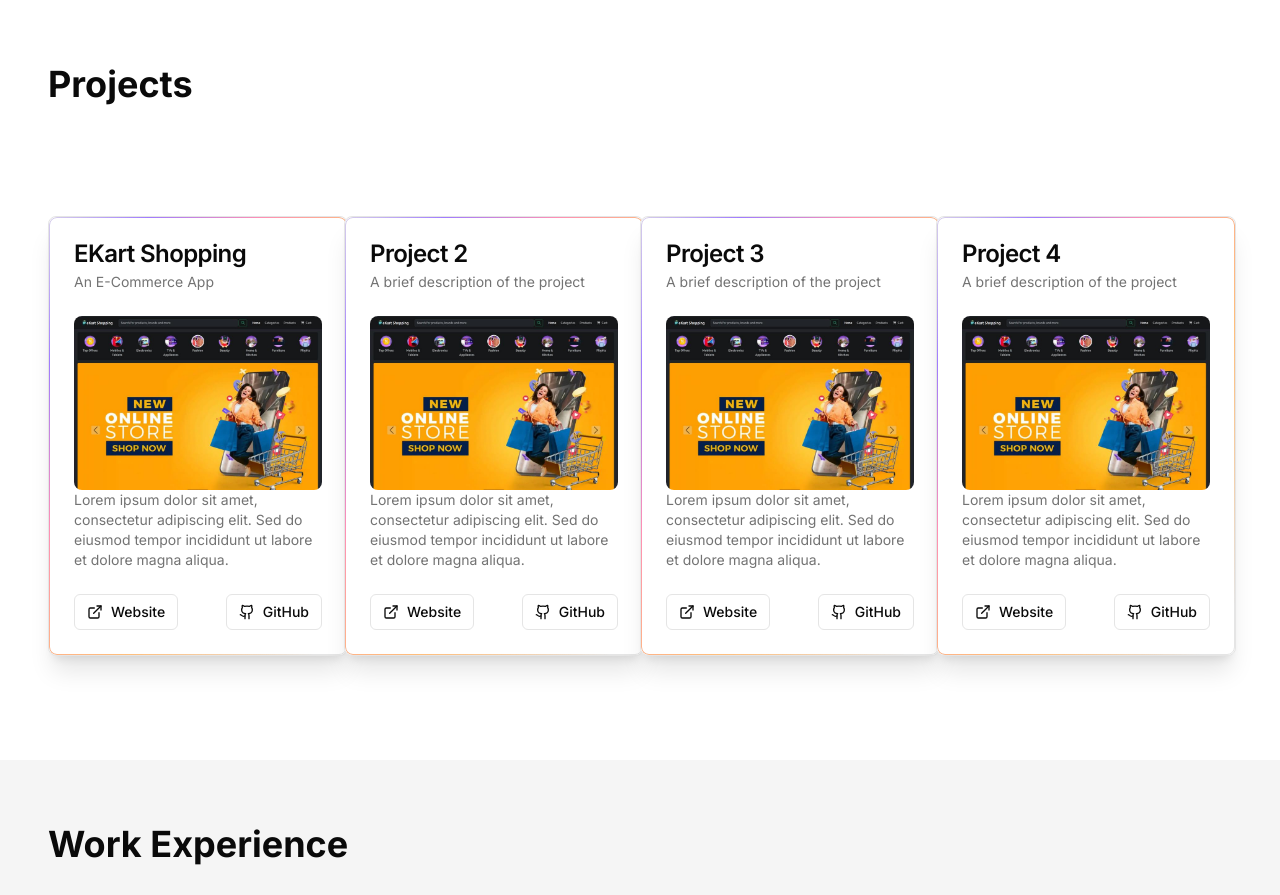
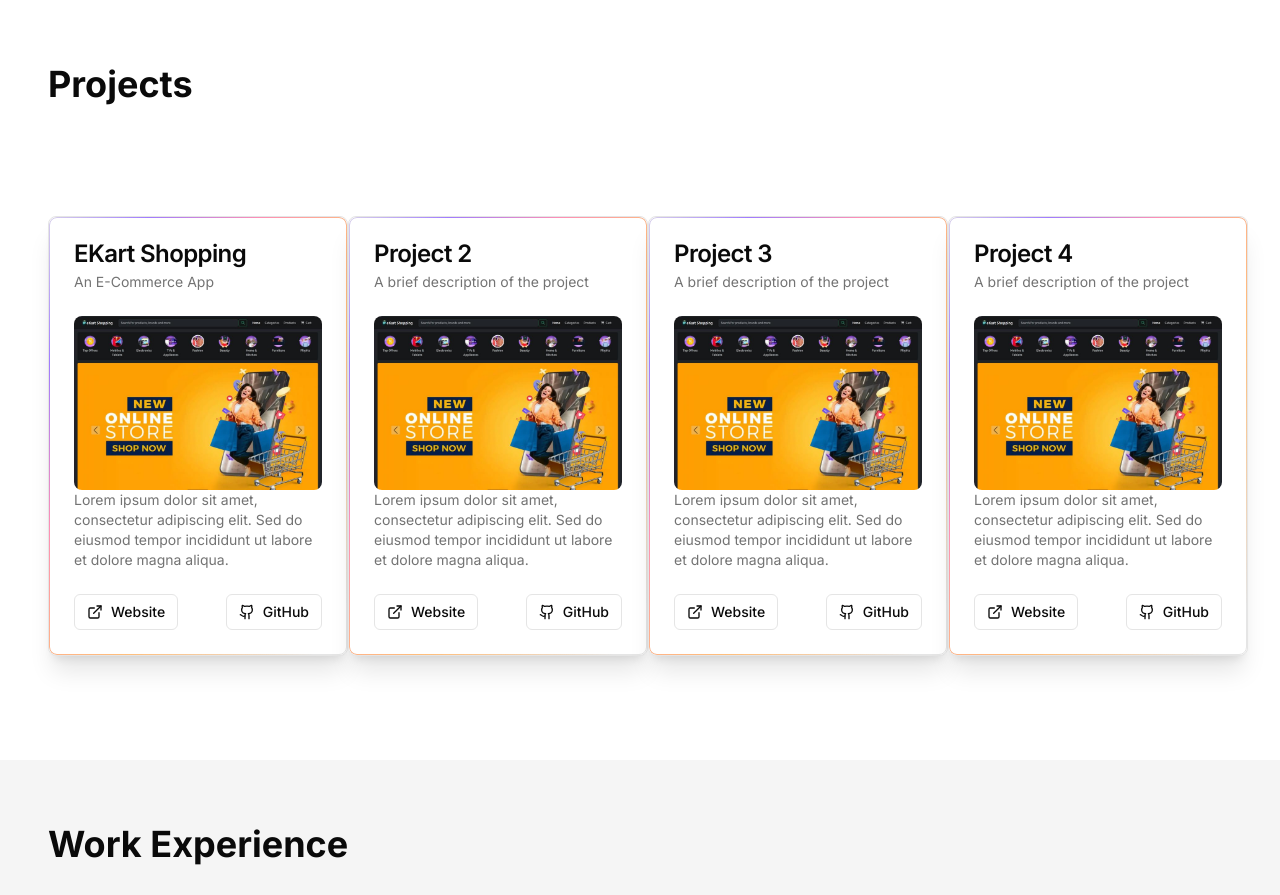
Before and after one commit to ved-asole/nextjs-portfolio, a Next.js app: page / in a window 1280 px wide. Shown: the part 1640-2535 px from the top of the page. Built offline with nearby package versions, Linux system fonts and the light colour scheme.

Commit message:
refactor: Update project card grid gap in portfolio section

```diff
--- a/components/portfolio/projects.jsx
+++ b/components/portfolio/projects.jsx
@@ -57,7 +57,7 @@
     <section id="projects" className="flex min-h-screen items-center justify-center bg-background px-4 py-16">
       <div className="container">
         <h2 className="mb-8 text-3xl font-bold md:text-4xl">Projects</h2>
-        <div className="grid gap-6 sm:grid-cols-2 md:grid-cols-4">
+        <div className="grid gap-4 sm:grid-cols-2 md:grid-cols-4">
           {
             projects.map((project) => (
               <ShineBorder key={project.id}
```
